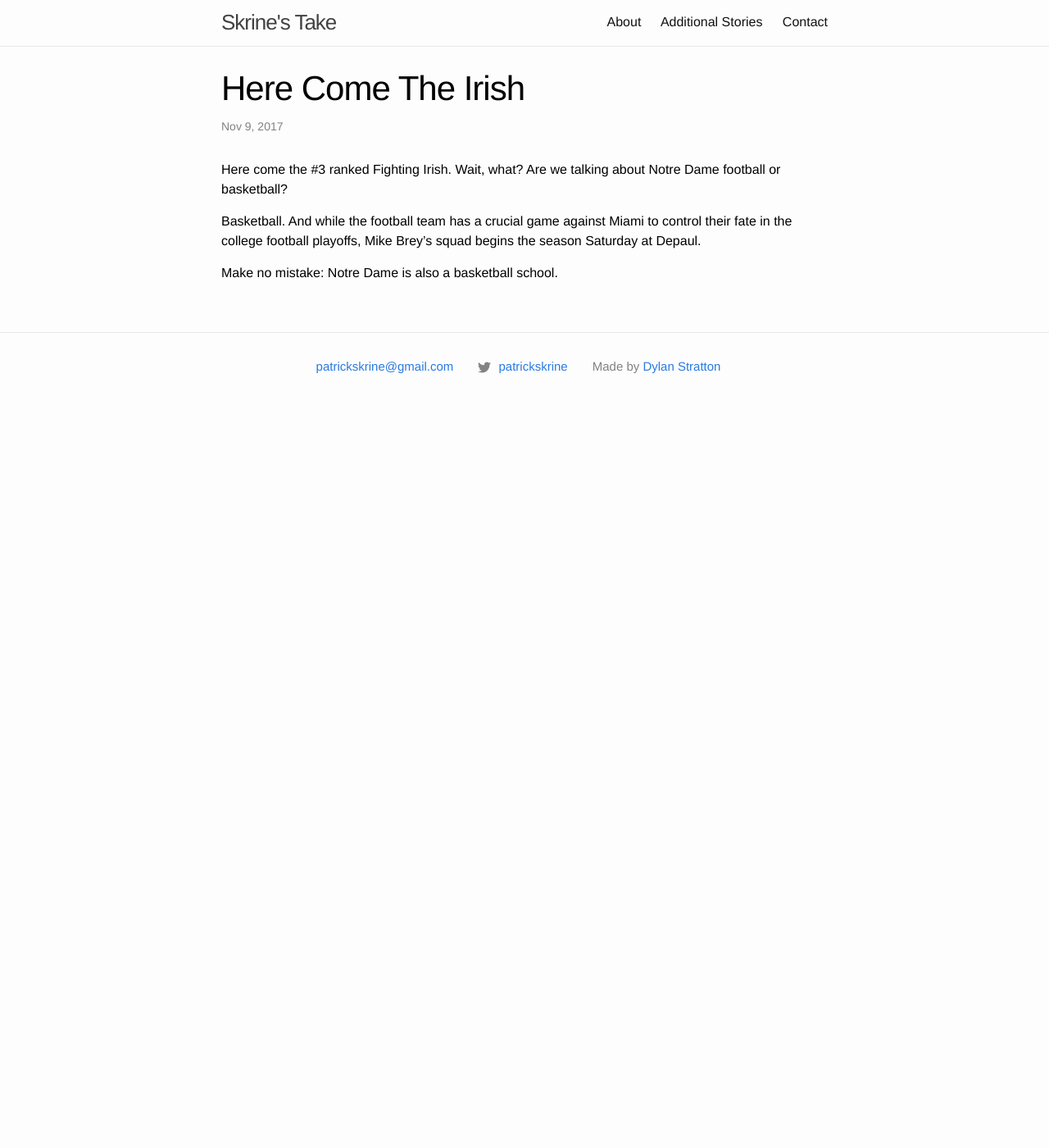
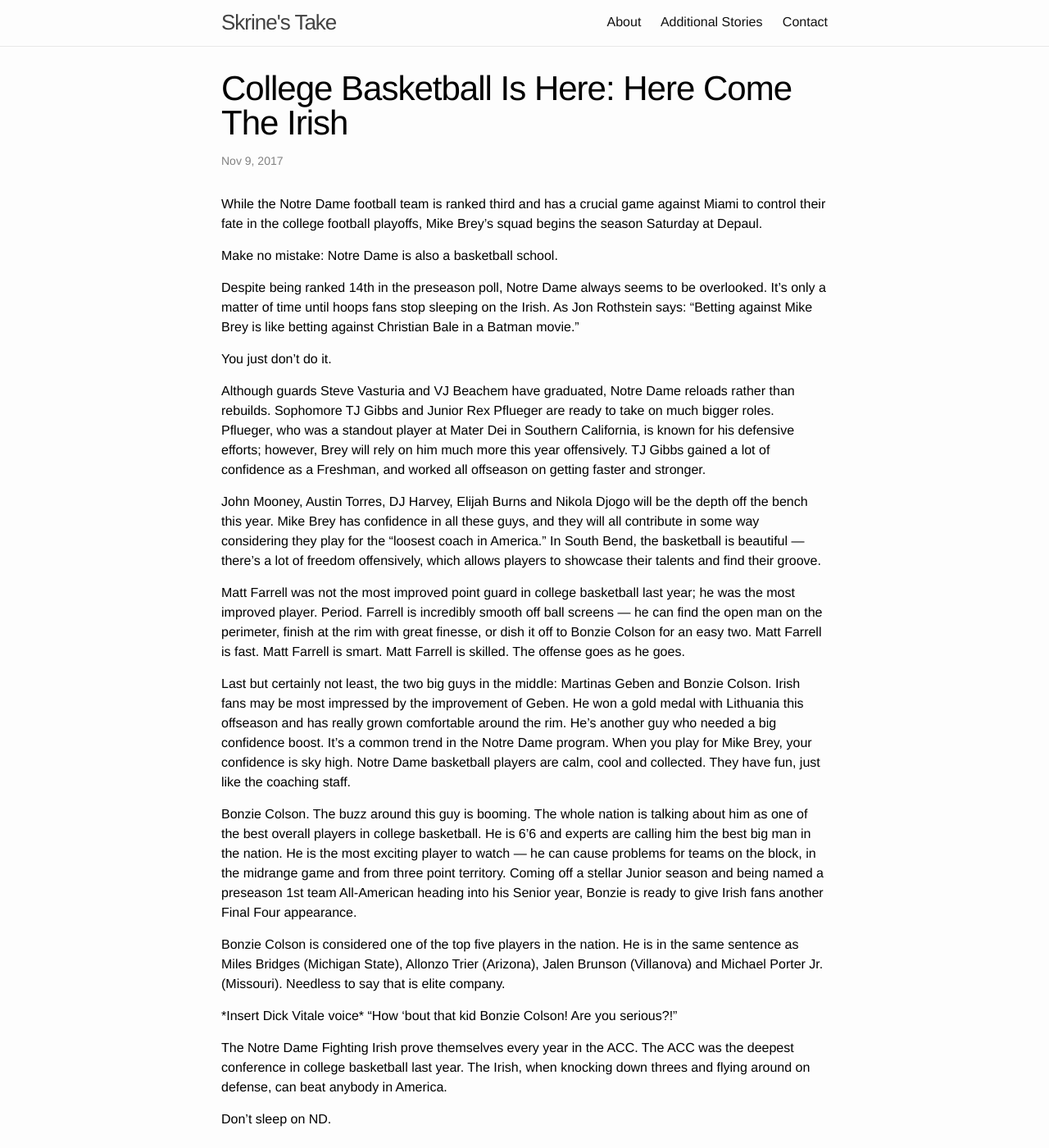
Before and after one commit to ahlbet/patrickskrine-2, a Jekyll site: the page built from _posts/2017-11-09-here-come-the-irish.md, in a window 1280 px wide and 1400 px high. Shown: the whole window at 82% size. Built offline with Jekyll 4.4.1, drawn with Linux system fonts in a browser that asks for light colours.

Commit message:
Update Post “2017-11-09-here-come-the-irish”

```diff
--- a/_posts/2017-11-09-here-come-the-irish.md
+++ b/_posts/2017-11-09-here-come-the-irish.md
@@ -1,12 +1,32 @@
 ---
 layout: post
-title: Here Come The Irish
+title: 'College Basketball Is Here: Here Come The Irish'
 date: 2017-11-09T20:55:13.289Z
 thumbnail: null
 exclude_sub_header: 'true'
 ---
-Here come the #3 ranked Fighting Irish. Wait, what? Are we talking about Notre Dame football or basketball?
-
-Basketball. And while the football team has a crucial game against Miami to control their fate in the college football playoffs, Mike Brey’s squad begins the season Saturday at Depaul.
+While the Notre Dame football team is ranked third and has a crucial game against Miami to control their fate in the college football playoffs, Mike Brey’s squad begins the season Saturday at Depaul.
 
 Make no mistake: Notre Dame is also a basketball school.
+
+Despite being ranked 14th in the preseason poll, Notre Dame always seems to be overlooked. It’s only a matter of time until hoops fans stop sleeping on the Irish. As Jon Rothstein says: “Betting against Mike Brey is like betting against Christian Bale in a Batman movie.”
+
+You just don’t do it.
+
+Although guards Steve Vasturia and VJ Beachem have graduated, Notre Dame reloads rather than rebuilds. Sophomore TJ Gibbs and Junior Rex Pflueger are ready to take on much bigger roles. Pflueger, who was a standout player at Mater Dei in Southern California, is known for his defensive efforts; however, Brey will rely on him much more this year offensively. TJ Gibbs gained a lot of confidence as a Freshman, and worked all offseason on getting faster and stronger.
+
+John Mooney, Austin Torres, DJ Harvey, Elijah Burns and Nikola Djogo will be the depth off the bench this year. Mike Brey has confidence in all these guys, and they will all contribute in some way considering they play for the “loosest coach in America.” In South Bend, the basketball is beautiful — there’s a lot of freedom offensively, which allows players to showcase their talents and find their groove.
+
+Matt Farrell was not the most improved point guard in college basketball last year; he was the most improved player. Period. Farrell is incredibly smooth off ball screens — he can find the open man on the perimeter, finish at the rim with great finesse, or dish it off to Bonzie Colson for an easy two. Matt Farrell is fast. Matt Farrell is smart. Matt Farrell is skilled. The offense goes as he goes.
+
+Last but certainly not least, the two big guys in the middle: Martinas Geben and Bonzie Colson. Irish fans may be most impressed by the improvement of Geben. He won a gold medal with Lithuania this offseason and has really grown comfortable around the rim. He’s another guy who needed a big confidence boost. It’s a common trend in the Notre Dame program. When you play for Mike Brey, your confidence is sky high. Notre Dame basketball players are calm, cool and collected. They have fun, just like the coaching staff.
+
+Bonzie Colson. The buzz around this guy is booming. The whole nation is talking about him as one of the best overall players in college basketball. He is 6’6 and experts are calling him the best big man in the nation. He is the most exciting player to watch — he can cause problems for teams on the block, in the midrange game and from three point territory. Coming off a stellar Junior season and being named a preseason 1st team All-American heading into his Senior year, Bonzie is ready to give Irish fans another Final Four appearance.
+
+Bonzie Colson is considered one of the top five players in the nation. He is in the same sentence as Miles Bridges (Michigan State), Allonzo Trier (Arizona), Jalen Brunson (Villanova) and Michael Porter Jr. (Missouri). Needless to say that is elite company.
+
+\*Insert Dick Vitale voice\* “How ‘bout that kid Bonzie Colson! Are you serious?!”
+
+The Notre Dame Fighting Irish prove themselves every year in the ACC. The ACC was the deepest conference in college basketball last year. The Irish, when knocking down threes and flying around on defense, can beat anybody in America.
+
+Don’t sleep on ND.
```
